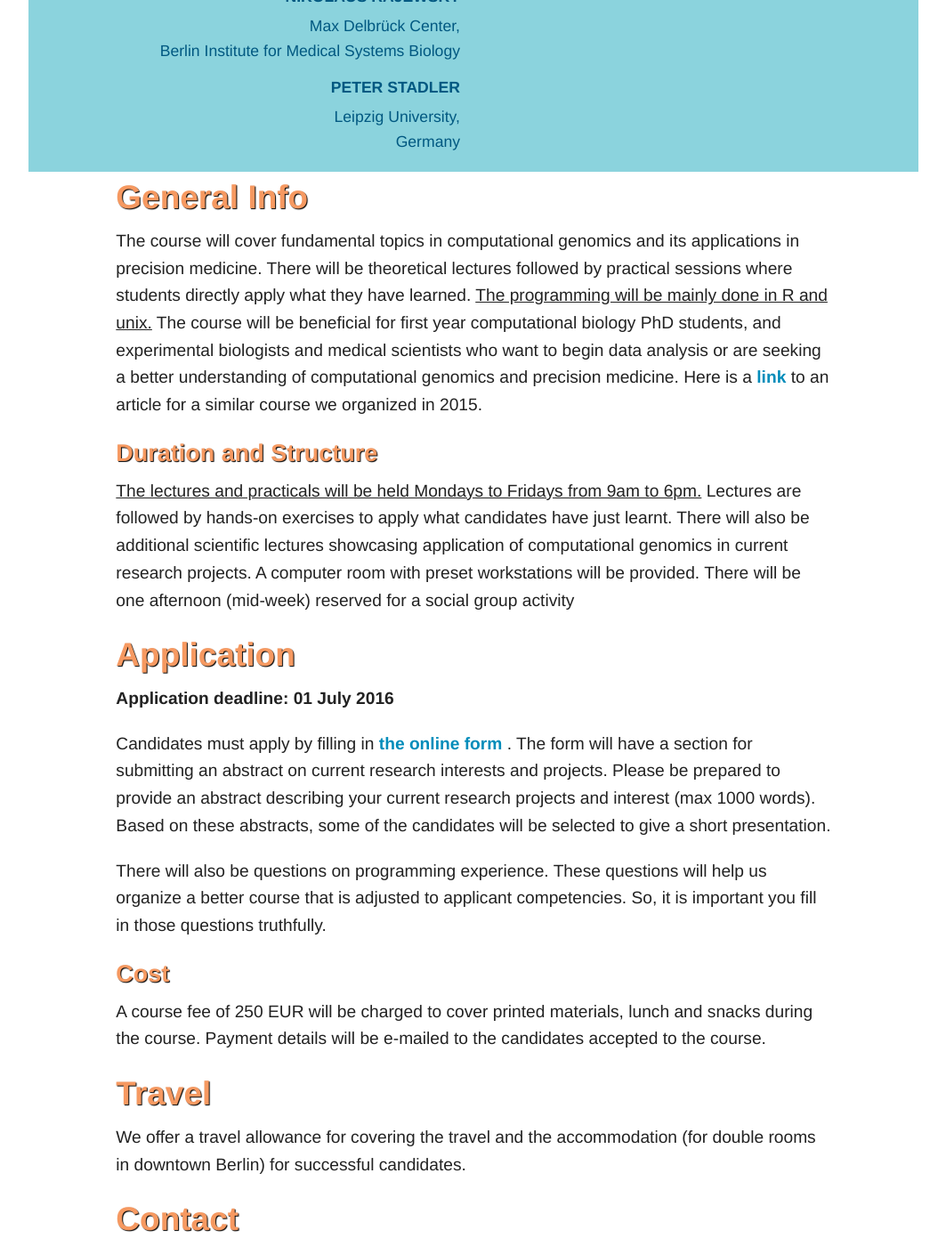
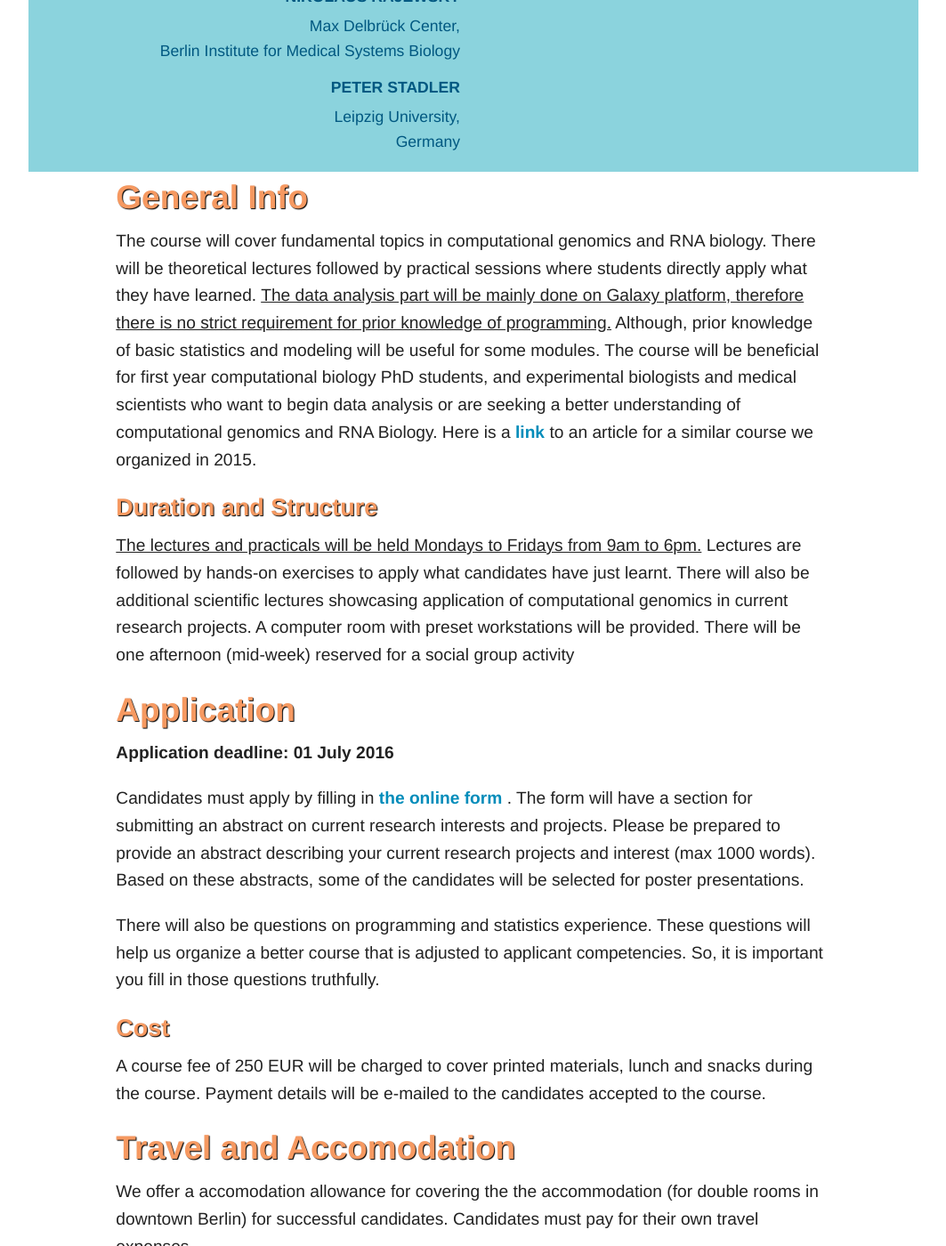
Before and after one commit to BIMSBbioinfo/compgen, a Jekyll site: the page 2017/index.html, which Jekyll copies as it is, in a window 1280 px wide and 1400 px high, scrolled down 1266 px. Shown: the whole window at 89% size, without its empty margins (108-1171 px from the left). Built offline with Jekyll 4.4.1, drawn with Linux system fonts in a browser that asks for light colours; nearby versions of some CDN libraries; library files that are not in the unit come from our copies; some of the changed text lies outside the part shown.

Commit message:
edited main text

```diff
--- a/2017/index.html
+++ b/2017/index.html
@@ -83,16 +83,18 @@
         <h2 id="General info">General Info</h2>
         <p>
           The course will cover fundamental topics in computational
-          genomics and its applications in precision medicine.
+          genomics and RNA biology.
 
           There will be theoretical lectures followed by practical
           sessions where students directly apply what they have learned. <u>The
-          programming will be mainly done in R and unix.</u>
+          data analysis part will be mainly done on Galaxy platform, therefore there is no strict requirement for
+          prior knowledge of programming.</u> Although, prior knowledge of basic statistics and modeling will be useful
+          for some modules.
 
           The course will be beneficial for first year computational
           biology PhD students, and experimental biologists and medical scientists who want to
           begin data analysis or are seeking a better understanding of
-          computational genomics and precision medicine.
+          computational genomics and RNA Biology.
 
           Here is a <a href="https://insights.mdc-berlin.de/en/2015/11/spot-on-the-computational-genomics-summer-school/">link</a> to an article for a similar course we organized in 2015.
         </p>
@@ -111,11 +113,11 @@
         Candidates must apply by filling in <a href="http://goo.gl/forms/MXrrSL94Ts">the online form </a>.
         The form will have a section for submitting an abstract on current research interests and projects.
         Please be prepared to provide an abstract describing your current research projects and interest (max 1000 words).
-        Based on these abstracts, some of the candidates will be selected to give a short presentation.
+        Based on these abstracts, some of the candidates will be selected for poster presentations.
         </p>
         <p>
         There will also be questions on programming
-        experience. These questions will help us organize a better course that is adjusted to applicant competencies. So, it is important
+        and statistics experience. These questions will help us organize a better course that is adjusted to applicant competencies. So, it is important
         you fill in those questions truthfully.
         </p>
 
@@ -127,9 +129,10 @@
         </p>
 
 
-        <h2 id="travel">Travel</h2>
+        <h2 id="travel">Travel and Accomodation</h2>
         <p>
-          We offer a travel allowance for covering the travel and the accommodation (for double rooms in downtown Berlin) for successful candidates.
+          We offer a accomodation allowance for covering the the accommodation (for double rooms in downtown Berlin) for successful candidates.
+          Candidates must pay for their own travel expenses.
         </p>
 
         <h2 id="contact">Contact</h2>
@@ -137,7 +140,7 @@
           Questions and suggestions should be sent to the following
           e-mails
         </p>
-        <a href="mailto:compgen2016@mdc-berlin.de">compgen2016@mdc-berlin.de</a> or <a href="mailto:altuna.akalin@mdc-berlin.de">altuna.akalin@mdc-berlin.de</a>
+        <a href="mailto:compgen@mdc-berlin.de">compgen2016@mdc-berlin.de</a> or <a href="mailto:altuna.akalin@mdc-berlin.de">altuna.akalin@mdc-berlin.de</a>
         <p>
           We look forward to hearing from you!
         </p>
```
